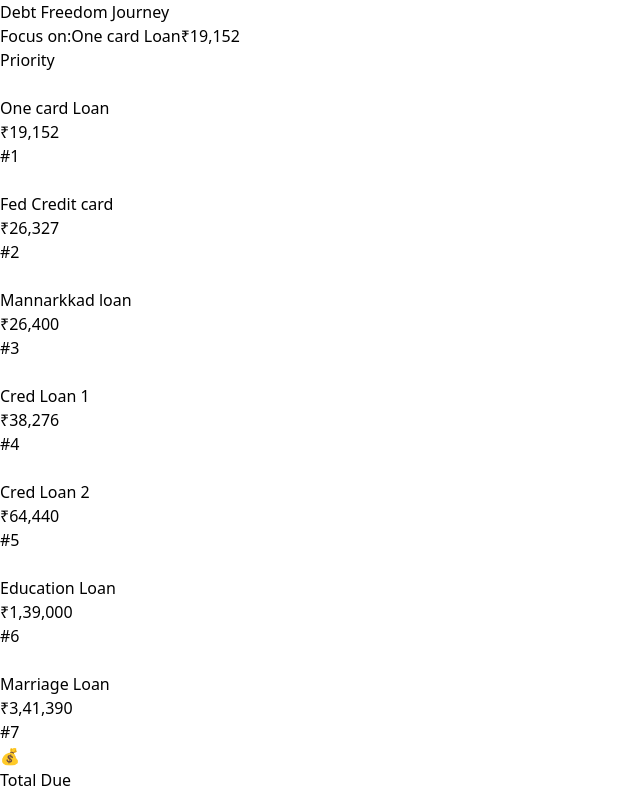
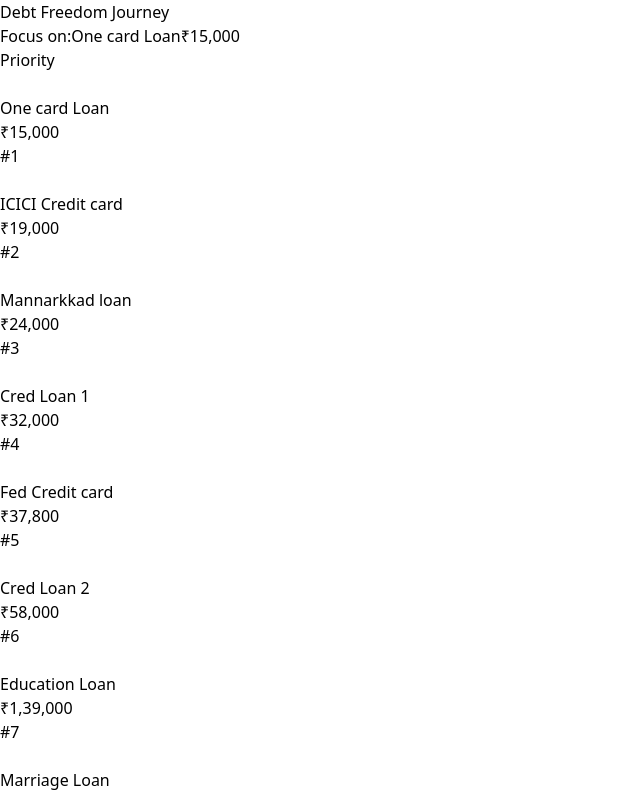
Before and after one commit to sreerag5375/LoanManager, a React (Vite) app: page / in a window 1280 px wide. Shown: the top 796 px of the page, without its empty margins (0-640 px from the left). Built offline with nearby package versions, Linux system fonts and the light colour scheme.

Commit message:
october month updates

```diff
--- a/src/App.jsx
+++ b/src/App.jsx
@@ -3,13 +3,14 @@
 const LoanManager = () => {
   // Dynamic loan data
   const [loans, setLoans] = useState([
-    { id: 1, name: 'One card Loan', amount: 19152 },
-    { id: 2, name: 'Fed Credit card', amount: 26327 },
-    { id: 3, name: 'Mannarkkad loan', amount: 26400 },
-    { id: 4, name: 'Cred Loan 1', amount: 38276 },
-    { id: 5, name: 'Cred Loan 2', amount: 64440 },
+    { id: 1, name: 'One card Loan', amount: 15000 },
+    { id: 2, name: 'Fed Credit card', amount: 37800 },
+    { id: 2, name: 'ICICI Credit card', amount: 19000 },
+    { id: 3, name: 'Mannarkkad loan', amount: 24000 },
+    { id: 4, name: 'Cred Loan 1', amount: 32000 },
+    { id: 5, name: 'Cred Loan 2', amount: 58000 },
     { id: 6, name: 'Education Loan', amount: 139000 },
-    { id: 7, name: 'Marriage Loan', amount: 341390 }
+    { id: 7, name: 'Marriage Loan', amount: 335000 }
   ]);
 
   // Form state
```
